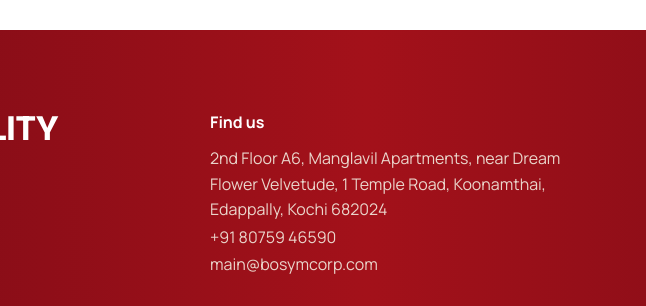
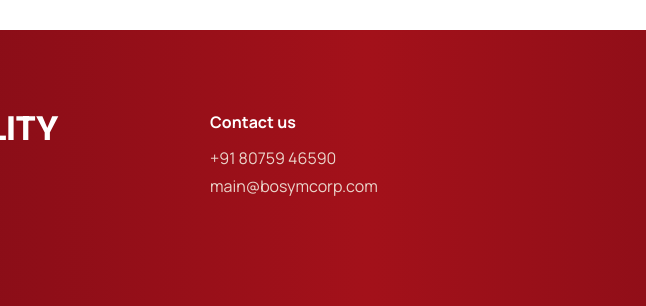
Before and after one commit to Gokul62389/Buycav, a plain HTML site: page about.html in a window 1280 px wide. Shown: the part 3317-3623 px from the top of the page, 274-920 px from the left. Drawn offline with nearby package versions, Linux system fonts and the light colour scheme.

Commit message:
Footer: remove street address, column renamed Contact us
Co-Authored-By: Claude Opus 5.5 <noreply@anthropic.com>

```diff
--- a/about.html
+++ b/about.html
@@ -199,9 +199,8 @@
         <p class="ribbon">Eyewear for all</p>
       </div>
       <div class="rv" style="--dl:1">
-        <h3>Find us</h3>
+        <h3>Contact us</h3>
         <address>
-          <span>2nd Floor A6, Manglavil Apartments, near Dream Flower Velvetude, 1 Temple Road, Koonamthai, Edappally, Kochi 682024</span>
           <a href="tel:+918075946590">+91 80759 46590</a>
           <a href="mailto:main@bosymcorp.com">main@bosymcorp.com</a>
         </address>
```
Also changed, not shown: contact.html (+1 -2 lines), index.html (+1 -2 lines), locate.html (+1 -2 lines), product.html (+1 -2 lines), shop.html (+1 -2 lines), src/partials/footer.html (+1 -2 lines).
